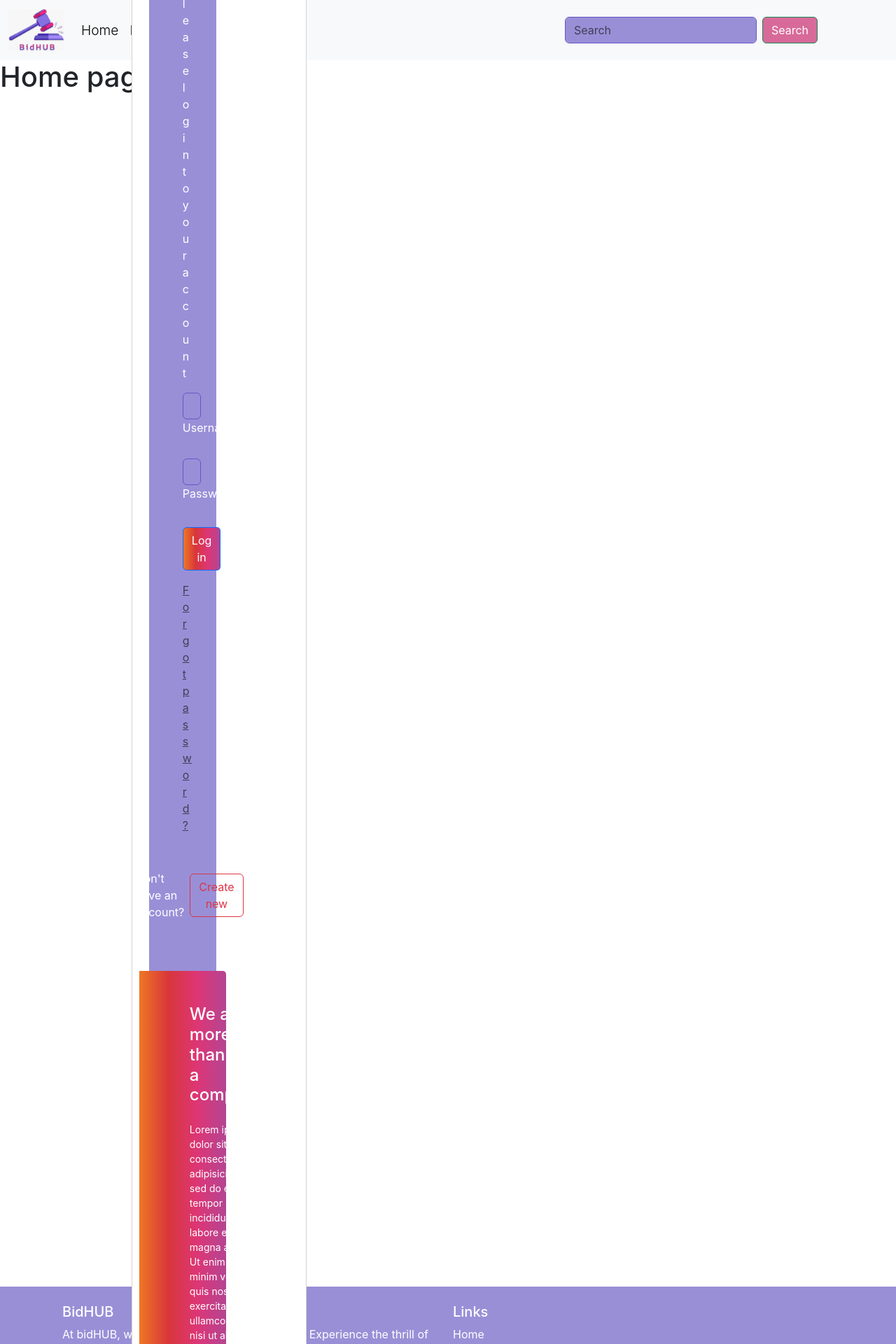
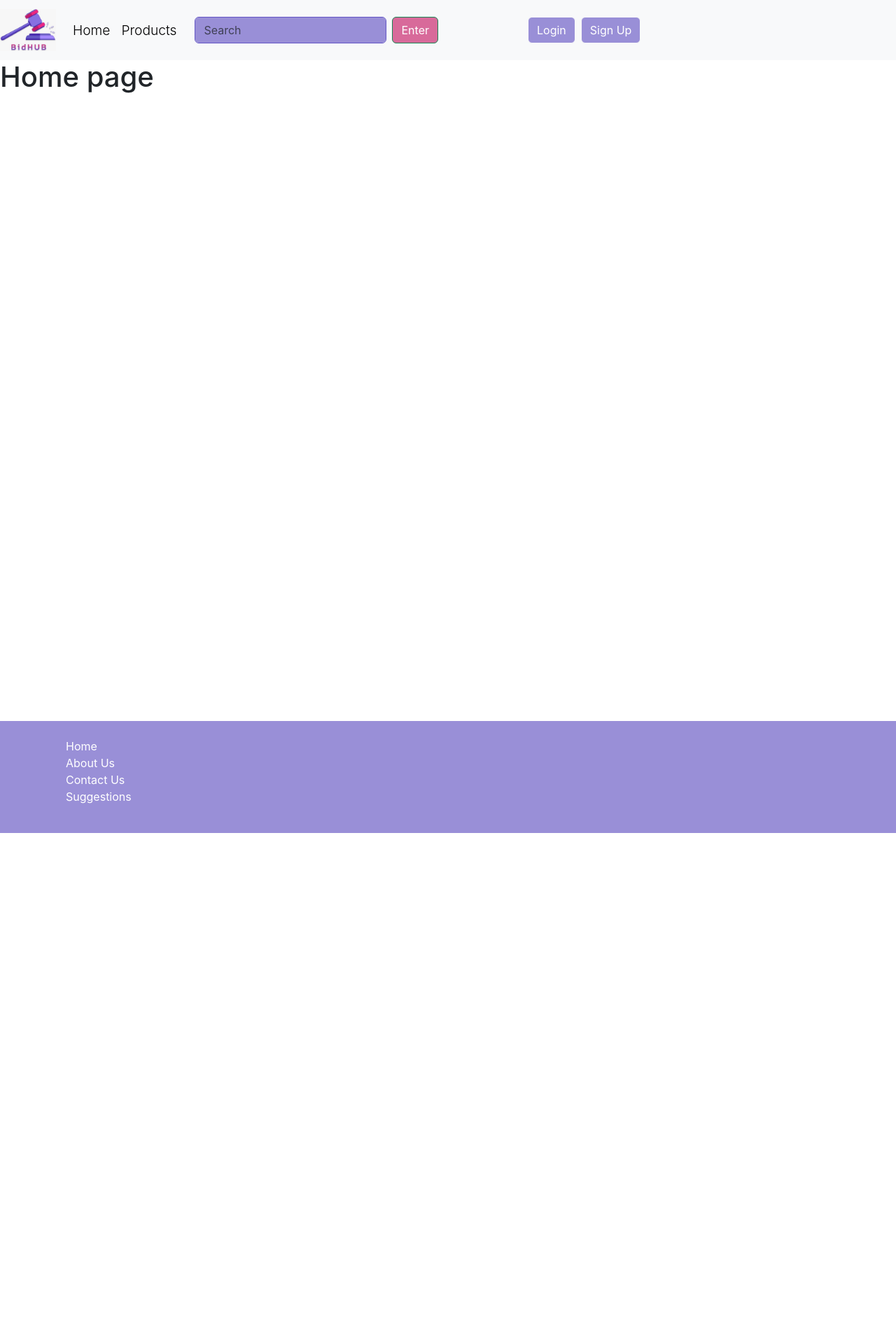
Before and after one commit to anand-harsh/landingpage, a React (Create React App) app: page / in a window 1280 px wide. Shown: the top 1920 px of the page at 70% size. After the commit the page ends 1190 px from the top, so only its background shows below. Built offline with nearby package versions, Linux system fonts and the light colour scheme.

Commit message:
first commit

```diff
--- a/src/App.css
+++ b/src/App.css
@@ -101,5 +101,46 @@
 {
   text-decoration: none;
   color: white;
-  padding-right: 10px;
+  background-color: #998fd7;
 }
+.btn-outline-light
+{
+  color: white;
+  background-color: #998fd7;
+  margin-right: 5px;
+}
+.btn-outline-light:hover
+{
+  background-color: #d86a9a;
+}
+.nav-link
+{
+  color: black;
+}
+.container-fluid
+{
+  overflow: hidden;
+}
+.d-flex
+{
+  padding-right: 20px;
+}
+.logsign
+{
+  justify-content: end;
+  margin-right: 40px;
+}
+.container
+{
+  display: flex;
+}
+.title
+{
+  width: auto;
+  margin-right: 20px;
+}
+.col
+{
+  margin-right: 10px;
+  align-items: center;
+}
--- a/src/App.js
+++ b/src/App.js
@@ -12,14 +12,13 @@ function App() {
       <>
         <Router>
           <nav className="navbar navbar-expand-lg bg-body-tertiary">
-              <div className="container-fluid">
                 <a className="navbar-brand" href="/">
                 <img src={logo} alt="React Image" width="80" height="60" />
                 </a>
                 <button className="navbar-toggler" type="button" data-bs-toggle="collapse" data-bs-target="/navbarNavDropdown" aria-controls="navbarNavDropdown" aria-expanded="false" aria-label="Toggle navigation">
                   <span className="navbar-toggler-icon"></span>
                 </button>
-                <div className="collapse navbar-collapse" id="navbarNavDropdown">
+                <div className="navbar navbar-light bg-light" id="navbarNavDropdown">
                   <ul className="navbar-nav">
                     <li className="nav-item">
                       <a className="nav-link" aria-current="page" href="/">Home</a>
@@ -30,9 +29,12 @@ function App() {
                   </ul>
                 </div>
                 <form className="d-flex" role="search">
-                  <input className="form-control me-2" type="search" placeholder="Search" aria-label="Search"/>
-                  <button className="btn btn-outline-success" type="submit">Search</button>
+                  <input class="form-control mx-2" type="search" placeholder="Search" aria-label="Search"/>
+                  <button className="btn btn-outline-success" type="submit">Enter</button>
                 </form>
+                <div className="logsign">
+                  <button type="button" class="btn btn-outline-light mx-2">Login</button>
+                  <button type="button" class="btn btn-outline-light">Sign Up</button>
                 </div>
             </nav>
             <Routes>
@@ -41,18 +43,9 @@ function App() {
               <Route path="/AboutUs" element={<AboutPage />} />
               <Route path="/" element={<HomePage />} />
             </Routes>
-            <Login/>
-            <footer className="bg-tertiary text text-center text-lg-start">
+            <footer className="bg-tertiary">
               <div className="container p-4">
-                <div className="row">
-                  <div className="col-lg-6 col-md-12 mb-4 mb-md-0">
-                    <h5 className="heading">BidHUB</h5>
-                    <p>
-                      At bidHUB, we've redefined the art of bidding. Experience the thrill of auctions like never before as you discover exclusive items and unbeatable deals. Join us today and let your bids lead you to exciting wins!"
-                    </p>
-                  </div>
-                  <div className="col-lg-3">
-                    <h5 className="links">Links</h5>
+                <div className="col">
                   <ul className="list-unstyled">
                     <li>
                       <Link to="/" className="text">Home</Link>
@@ -67,7 +60,6 @@ function App() {
                       <Link to="/Suggestions" className="text">Suggestions</Link>
                     </li>
                   </ul>
-                  </div>
                 </div>
               </div>
             </footer>
--- a/src/Components/About.js
+++ b/src/Components/About.js
@@ -10,16 +10,14 @@ function About() {
         At BidHub, our mission is to provide a seamless and enjoyable auction experience for both buyers and sellers. We are committed to creating a thriving marketplace where individuals and businesses can connect, trade, and discover unique treasures. Our platform is designed to be user-friendly, secure, and transparent, ensuring that you have the best possible auction experience.
 
         <h3>Who We Are</h3>
-        BidHub was founded by a team of passionate entrepreneurs with a shared love for auctions and a vision for an online platform that simplifies the auction process. We believe that auctions should be accessible to everyone, whether you're a seasoned collector or a first-time bidder. With years of experience in the industry, we've created a platform that caters to both buyers and sellers, offering a wide range of auction categories to suit various interests and needs.
+        BidHub was founded by a team of passionate students with a shared love for auctions and a vision for an online platform that simplifies the auction process. We believe that auctions should be accessible to everyone, whether you're a seasoned collector or a first-time bidder.
 
         <h4>Why Choose BidHub?</h4>
-        Diverse Auction Categories: BidHub hosts a wide range of auctions, from art and antiques to electronics, collectibles, and more. No matter your passion, you're sure to find something you love. User-Friendly Interface: Our platform is designed with you in mind. We strive to make it easy for users of all levels of experience to navigate auctions, place bids, and manage their listings. Transparency: We prioritize transparency in every aspect of our business. You can trust that the auctions on BidHub are conducted with fairness and integrity.
-        Security: Your security is important to us. We employ state-of-the-art security measures to protect your personal information and ensure safe transactions.
-        Community and Support: BidHub is more than just an auction site; it's a community of passionate individuals who share your interests. Our customer support team is here to assist you every step of the way.
+        Diverse Auction Categories: BidHub hosts a wide range of auctions, from art and antiques to electronics, collectibles, and more. No matter your passion, you're sure to find something you love.
+        Community and Support:
 
         <h5>Join the BidHub Community</h5>
-        We invite you to explore our platform and discover the thrill of online auctions. Whether you're a seller looking to find a new home for your items or a buyer seeking your next great find, BidHub is the place for you. If you have any questions or need assistance, our support team is here to help. We're dedicated to making your BidHub experience exceptional.
-        Thank you for choosing BidHub, and we look forward to serving you in the exciting world of online auctions.
+        We invite you to explore our platform and discover the thrill of online auctions.
       </p>
     </>
 
--- a/src/Components/Suggestions.css
+++ b/src/Components/Suggestions.css
@@ -1,7 +1,7 @@
 .form-control
 {
     background-color:#998fd7;
-    color: white;
+    color: rgb(0, 0, 0);
 }
 .form-floating
 {
```
Also changed, not shown: 1 other file (tests, documents, lock files or other folders). Lines whose indentation alone changed are shown as unchanged.
